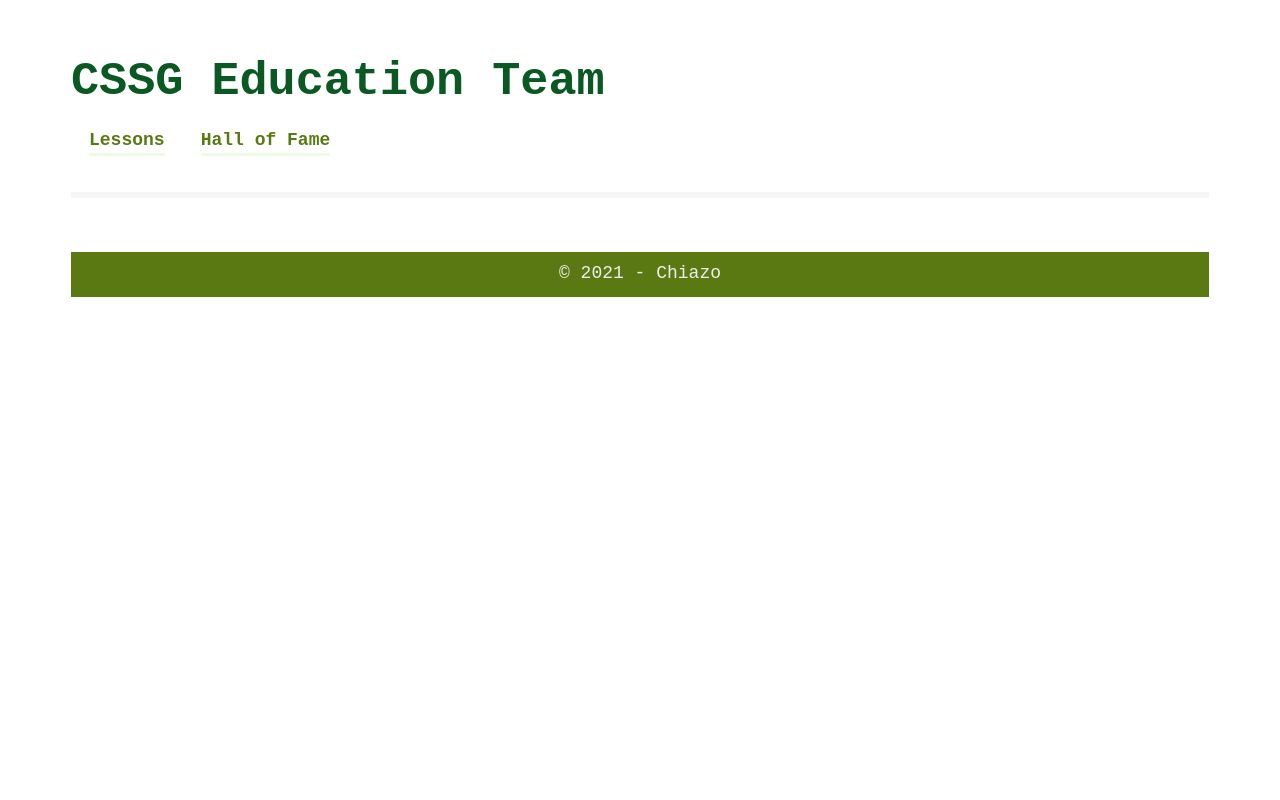
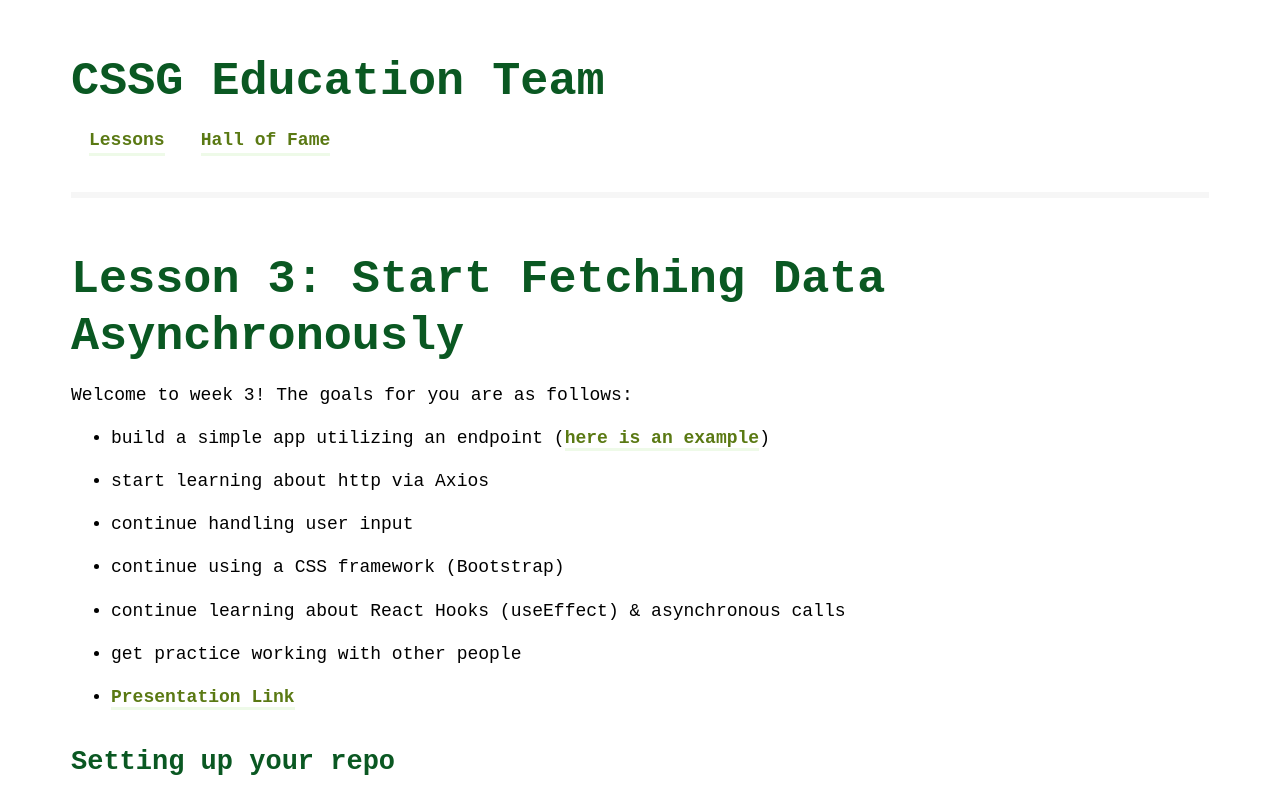
Before and after one commit to youngrakexr/cssg-edu-teamv, a React (Create React App) app: page /lesson-three in a window 1280 px wide. Shown: the top 800 px of the page. Built offline with nearby package versions, Linux system fonts and the light colour scheme.

Commit message:
add lesson 3

```diff
--- a/src/data/markdown/lesson_three.js
+++ b/src/data/markdown/lesson_three.js
@@ -6,12 +6,10 @@ Welcome to week 3! The goals for you are as follows:
 - start learning about http via Axios
 - continue handling user input
 - continue using a CSS framework (Bootstrap)
-- continue learning about React Hooks (useEffect) & asyncronous calls
-
-**Sat, Feb 20 Recap:**
+- continue learning about React Hooks (useEffect) & asynchronous calls
+- get practice working with other people
 
 - [Presentation Link](https://docs.google.com/presentation/d/1weIZ8i2Twn4Sr7L8FsYXE216a5y8Tyj72aoF3aJxhXA/edit?usp=sharing)
-- [Recorded zoom video](https://unc.zoom.us/rec/share/VIITeh4SYlMCkaB6eIfW9d2vCbnyajqHRo77aamsOYsc2GDMqjvT1MUBIIaFIQ6h.Ft-E5ZRr6yh8og8N) (Passcode: K02%MrhJ)
 
 ## Setting up your repo
 
@@ -36,7 +34,7 @@ We are now moving on to some very real world applications: how do we grab and ha
 
 In this case, Axios is a module that facilitates this process. We can use its **get()** method, passing in an endpoint string and any other necessary arguments to easily fetch data. For example: **axios.get("https://www.google.com")** would try to grab any info stored on the Google homepage, which would just be html. As you can imagine, being able to use any URL on the internet as an endpoint could create some security risks. However, not all endpoints are created equal! You might need a specially generated API key to access certain data on the internet, or pass specific Headers / Arguments to get the right type of information back. For now, we're going to handle free APIs without a need for an API Key. To learn more about APIs, check [this out](https://www.taniarascia.com/how-to-connect-to-an-api-with-javascript/).
 
-Any function that calls axios will need to be declared as asynchronus. For now, think of this as JavaScript saying: "hmm, I have no idea how long it will take to do what this function wants, so I'm going to pause a bit to make sure it's done before I continue on to the next line of code." This is a major oversimplification of what's happening and if you want to go into more depth on Promises, async functions and threads, check out [this tutorial](https://blog.bitsrc.io/understanding-asynchronous-javascript-the-event-loop-74cd408419ff).
+Any function that calls axios will need to be declared as asynchronous. For now, think of this as JavaScript saying: "hmm, I have no idea how long it will take to do what this function wants, so I'm going to pause a bit to make sure it's done before I continue on to the next line of code." This is a major oversimplification of what's happening and if you want to go into more depth on Promises, async functions and threads, check out [this tutorial](https://blog.bitsrc.io/understanding-asynchronous-javascript-the-event-loop-74cd408419ff).
 
 As a result, 2 things need to happen to make fetching data work:
 
@@ -100,7 +98,32 @@ If you want a challenge:
 
 - Add the ability for a user to input an endpoint parameter (so the page updates with the info they desire) w/ Bootstrap
   - ex: Allow a user to specify the number of characters fetched
-- Display both images and text, using Boostrap Grid
+- Display both images and text, using Bootstrap Grid
+
+## Github Reviews + Management
+For this project, you have the option to work in a group or with a partner! In order to work on a project that is divided amongst group members, each person must be familiar with how to upload and download code from Github. Always download any code before uploading your own changes.
+
+### making a project repo
+the code for your group project will be based on project 4's base code. here's how to set up your project repo:
+- have one team member make a repo on github
+- in the repo settings, click "Manage Access" and then click "Invite a collaborator"
+- Add each teammates' github username
+- To accept the invite, each member must go to their email and click the link github forwards them
+
+### downloading changes from github (always do this before uploading changes):
+- git pull origin master
+
+### uploading changes to github:
+- git checkout -b <branch-name> (ex: git checkout -b api-methods)
+- git add . or git add <file-name> (ex: git add src/list.js)
+- git commit -m "<message explaining what you changed>" (ex: git commit -m "added a Note component")
+- git push origin <branch-name> (ex: git push origin api-methods)
+
+### making a pull request:
+- go to the repo and click the green compare and make pull request button after uploading your changes
+- add a description for what you changed in the box on the left
+- click the **reviewers** title on the right and add the names of your teammates to check your code
+- finally, click the green make a pull request button
 `;
 
 export default lesson_three;
--- a/src/index.js
+++ b/src/index.js
@@ -7,7 +7,7 @@ import App from "./App";
 import Gallery from "./Gallery";
 import Lessons from "./Lessons";
 import Lesson from "./Lesson";
-import { lesson_one, lesson_two } from "./data/markdown";
+import { lesson_one, lesson_two, lesson_three } from "./data/markdown";
 
 import "./index.css";
 
@@ -25,6 +25,9 @@ const Index = () => (
         <Route path="/lesson-two">
           <Lesson lesson={lesson_two} />
         </Route>
+        <Route path="/lesson-three">
+          <Lesson lesson={lesson_three} />
+        </Route>
       </div>
       <Footer />
     </BrowserRouter>
```
